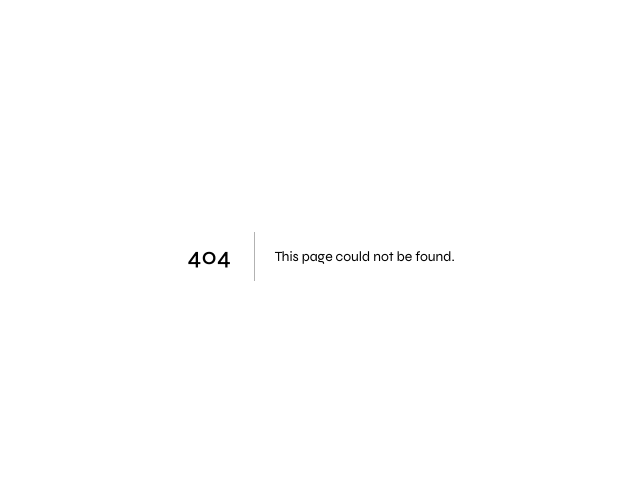
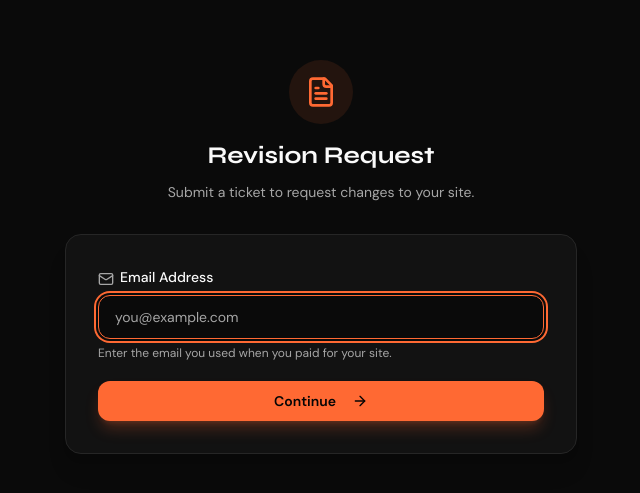
Before and after one commit to matrixfrr/GimmeASite, a Next.js app: page /tickets in a window 1280 px wide. Before the commit this address had no page. Shown: the part 143-636 px from the top of the page, without its empty margins (319-959 px from the left). Built offline with nearby package versions, Linux system fonts and the light colour scheme.

Commit message:
Add /tickets client-facing page

```diff
--- /dev/null
+++ b/src/app/tickets/page.tsx
@@ -0,0 +1,226 @@
+"use client";
+
+import { useState } from "react";
+import { Button } from "@/components/ui/button";
+import { Input } from "@/components/ui/input";
+import { Textarea } from "@/components/ui/textarea";
+import { ArrowRight, CheckCircle, AlertCircle, Mail, FileText } from "lucide-react";
+
+type Step = "email" | "form" | "success";
+
+export default function TicketsPage() {
+  const [step, setStep] = useState<Step>("email");
+  const [email, setEmail] = useState("");
+  const [clientName, setClientName] = useState("");
+  const [subject, setSubject] = useState("");
+  const [description, setDescription] = useState("");
+  const [loading, setLoading] = useState(false);
+  const [error, setError] = useState("");
+
+  const handleEmailSubmit = async (e: React.FormEvent) => {
+    e.preventDefault();
+    setLoading(true);
+    setError("");
+
+    try {
+      const res = await fetch("/api/tickets", {
+        method: "POST",
+        headers: { "Content-Type": "application/json" },
+        body: JSON.stringify({ email, subject: "_verify_", description: "_verify_" }),
+      });
+      const data = await res.json();
+
+      if (res.status === 404) {
+        setError(data.error || "Email not recognized.");
+        setLoading(false);
+        return;
+      }
+
+      if (data.name) {
+        setClientName(data.name);
+        setStep("form");
+      }
+    } catch {
+      setError("Something went wrong. Please try again.");
+    } finally {
+      setLoading(false);
+    }
+  };
+
+  const handleTicketSubmit = async (e: React.FormEvent) => {
+    e.preventDefault();
+    if (!subject.trim() || !description.trim()) {
+      setError("Please fill out all fields.");
+      return;
+    }
+    setLoading(true);
+    setError("");
+
+    try {
+      const res = await fetch("/api/tickets", {
+        method: "POST",
+        headers: { "Content-Type": "application/json" },
+        body: JSON.stringify({ email, subject, description }),
+      });
+      const data = await res.json();
+
+      if (!res.ok) {
+        setError(data.error || "Failed to submit ticket.");
+        setLoading(false);
+        return;
+      }
+
+      setStep("success");
+    } catch {
+      setError("Something went wrong. Please try again.");
+    } finally {
+      setLoading(false);
+    }
+  };
+
+  if (step === "success") {
+    return (
+      <div className="min-h-screen bg-background flex items-center justify-center p-4">
+        <div className="w-full max-w-md text-center">
+          <div className="w-20 h-20 bg-green-500/10 rounded-full flex items-center justify-center mx-auto mb-6">
+            <CheckCircle className="w-10 h-10 text-green-500" />
+          </div>
+          <h1 className="text-2xl font-bold mb-3">Ticket Submitted!</h1>
+          <p className="text-muted-foreground mb-2">
+            Thanks, {clientName}. We&apos;ve received your request and will get back to you shortly.
+          </p>
+          <p className="text-sm text-muted-foreground">
+            Questions? Reach us at{" "}
+            <span className="text-primary">hello@gimmeasite.com</span>
+          </p>
+          <Button
+            className="mt-8 bg-primary hover:bg-primary/90"
+            onClick={() => {
+              setStep("email");
+              setEmail("");
+              setSubject("");
+              setDescription("");
+              setClientName("");
+              setError("");
+            }}
+          >
+            Submit Another Ticket
+          </Button>
+        </div>
+      </div>
+    );
+  }
+
+  return (
+    <div className="min-h-screen bg-background flex items-center justify-center p-4">
+      <div className="w-full max-w-lg">
+        <div className="text-center mb-8">
+          <div className="w-16 h-16 bg-primary/10 rounded-full flex items-center justify-center mx-auto mb-4">
+            <FileText className="w-8 h-8 text-primary" />
+          </div>
+          <h1 className="text-2xl font-bold">Revision Request</h1>
+          <p className="text-muted-foreground mt-2 text-sm">
+            Submit a ticket to request changes to your site.
+          </p>
+        </div>
+
+        <div className="bg-card border border-border rounded-2xl p-8 shadow-xl">
+          {step === "email" && (
+            <form onSubmit={handleEmailSubmit} className="space-y-5">
+              <div>
+                <label className="block text-sm font-medium mb-2">
+                  <Mail className="w-4 h-4 inline mr-1.5 text-muted-foreground" />
+                  Email Address
+                </label>
+                <Input
+                  type="email"
+                  placeholder="you@example.com"
+                  value={email}
+                  onChange={(e) => setEmail(e.target.value)}
+                  className="bg-background"
+                  required
+                  autoFocus
+                />
+                <p className="text-xs text-muted-foreground mt-1.5">
+                  Enter the email you used when you paid for your site.
+                </p>
+              </div>
+
+              {error && (
+                <div className="flex items-start gap-2 bg-red-500/10 border border-red-500/30 rounded-lg p-3 text-sm text-red-500">
+                  <AlertCircle className="w-4 h-4 flex-shrink-0 mt-0.5" />
+                  <span>{error}</span>
+                </div>
+              )}
+
+              <Button type="submit" className="w-full bg-primary hover:bg-primary/90" disabled={loading}>
+                {loading ? "Checking..." : (
+                  <>Continue <ArrowRight className="w-4 h-4 ml-2" /></>
+                )}
+              </Button>
+            </form>
+          )}
+
+          {step === "form" && (
+            <form onSubmit={handleTicketSubmit} className="space-y-5">
+              <div className="flex items-center gap-2 bg-green-500/10 border border-green-500/20 rounded-lg px-3 py-2 text-sm text-green-500">
+                <CheckCircle className="w-4 h-4 flex-shrink-0" />
+                <span>Verified — Welcome back, {clientName}!</span>
+              </div>
+
+              <div>
+                <label className="block text-sm font-medium mb-2">
+                  Subject <span className="text-red-500">*</span>
+                </label>
+                <Input
+                  placeholder="e.g. Update homepage hero text"
+                  value={subject}
+                  onChange={(e) => setSubject(e.target.value)}
+                  className="bg-background"
+                  required
+                  autoFocus
+                  maxLength={150}
+                />
+              </div>
+
+              <div>
+                <label className="block text-sm font-medium mb-2">
+                  Description <span className="text-red-500">*</span>
+                </label>
+                <Textarea
+                  placeholder="Describe the changes you need in as much detail as possible..."
+                  value={description}
+                  onChange={(e) => setDescription(e.target.value)}
+                  className="bg-background min-h-[140px] resize-y"
+                  required
+                />
+              </div>
+
+              {error && (
+                <div className="flex items-start gap-2 bg-red-500/10 border border-red-500/30 rounded-lg p-3 text-sm text-red-500">
+                  <AlertCircle className="w-4 h-4 flex-shrink-0 mt-0.5" />
+                  <span>{error}</span>
+                </div>
+              )}
+
+              <div className="flex gap-3">
+                <Button
+                  type="button"
+                  variant="outline"
+                  className="flex-1"
+                  onClick={() => { setStep("email"); setError(""); }}
+                  disabled={loading}
+                >
+                  Back
+                </Button>
+                <Button type="submit" className="flex-1 bg-primary hover:bg-primary/90" disabled={loading}>
+                  {loading ? "Submitting..." : "Submit Ticket"}
+                </Button>
+              </div>
+            </form>
+          )}
+        </div>
+      </div>
+    </div>
+  );
+}
```
